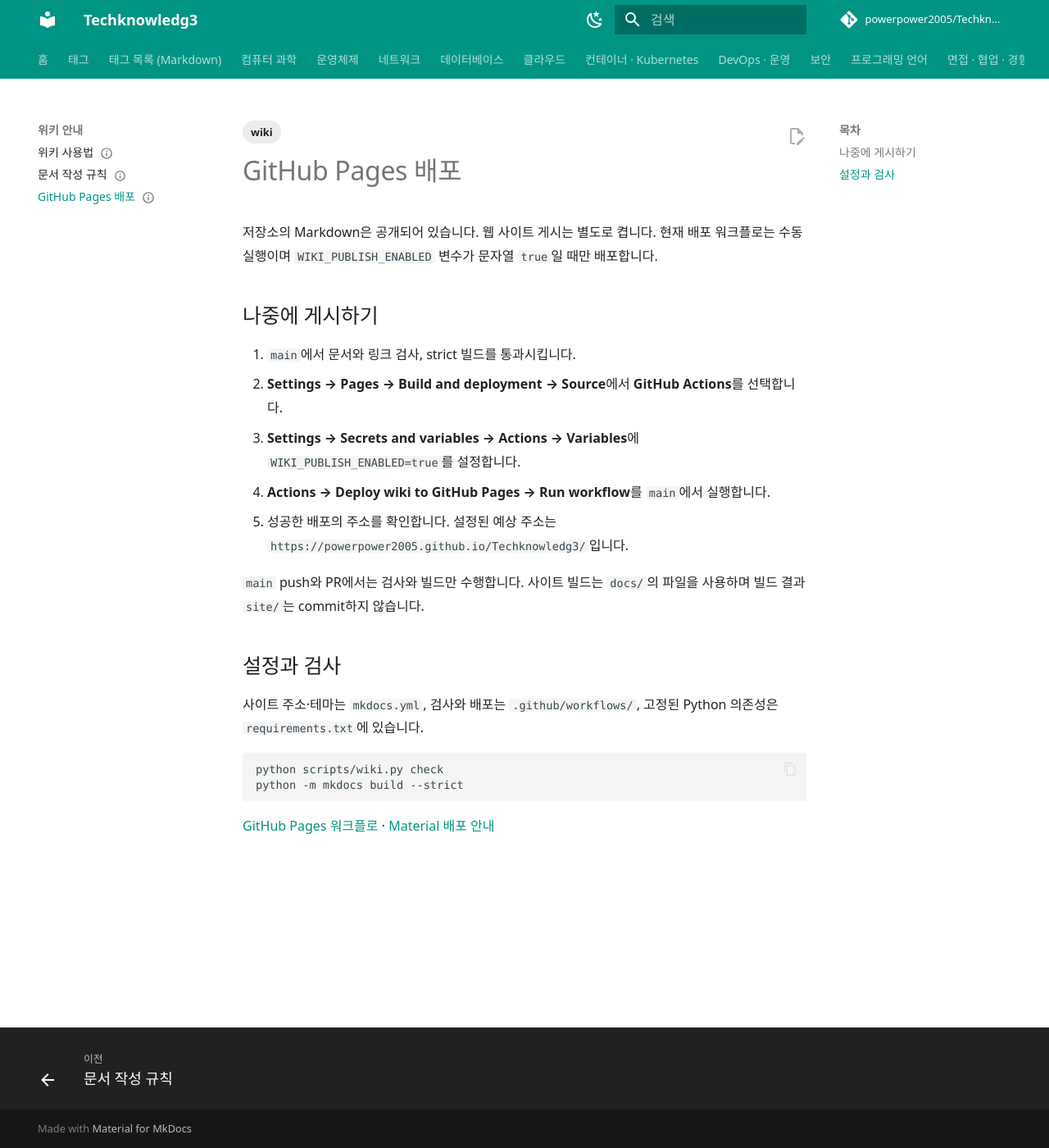
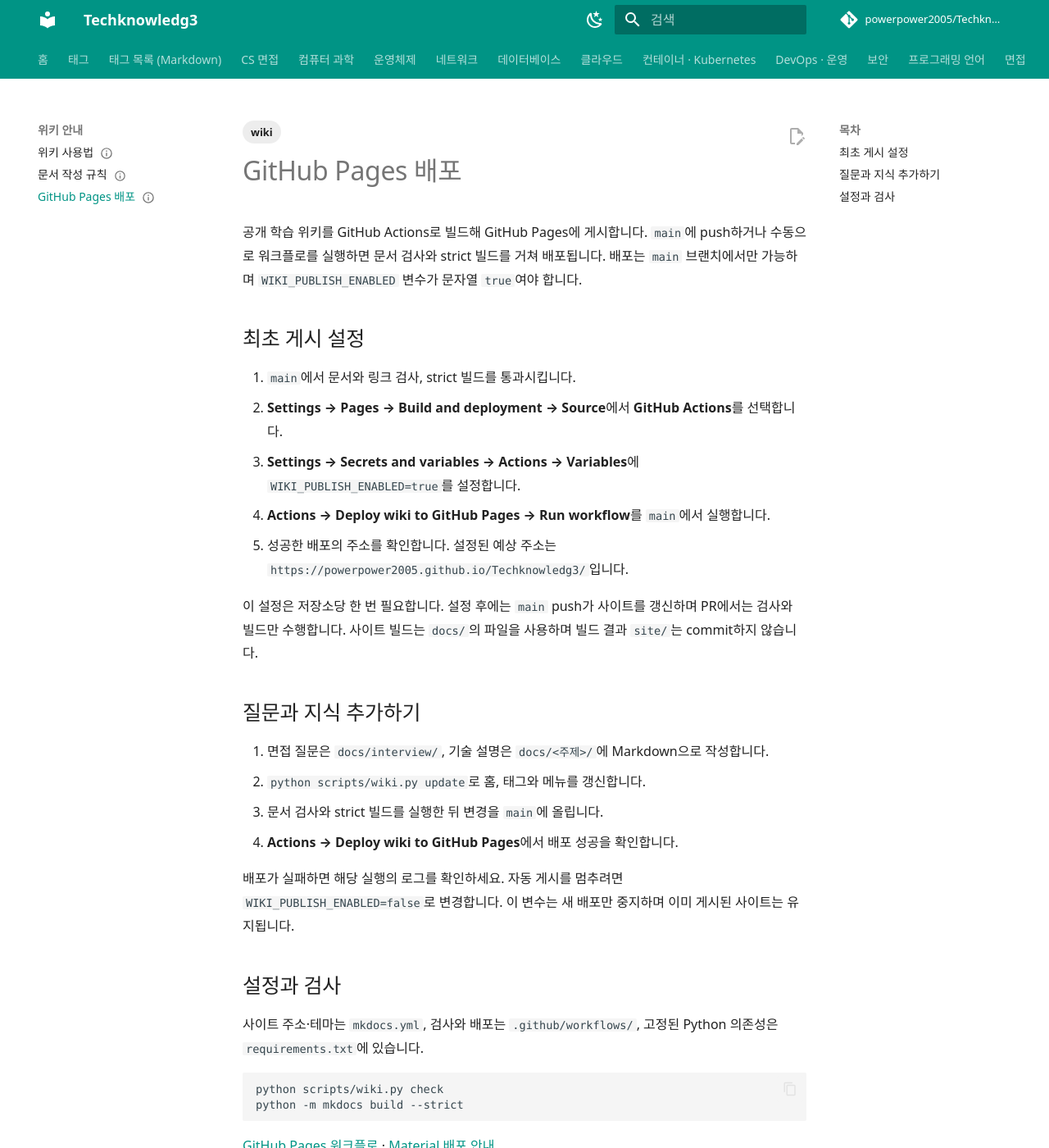
Before and after one commit to powerpower2005/Techknowledg3, an MkDocs documentation site: the page built from docs/guides/github-pages.md, in a window 1280 px wide and 1400 px high. Shown: the whole window at 82% size. Built offline with MkDocs 1.6.1 and Material for MkDocs 9.7.7, drawn with Linux system fonts in a browser that asks for light colours; comment, search, counter and statistics services are not loaded.

Commit message:
Add CS interview hub and automatic GitHub Pages publishing

```diff
--- a/docs/guides/github-pages.md
+++ b/docs/guides/github-pages.md
@@ -9,9 +9,9 @@
 
 # GitHub Pages 배포
 
-저장소의 Markdown은 공개되어 있습니다. 웹 사이트 게시는 별도로 켭니다. 현재 배포 워크플로는 수동 실행이며 `WIKI_PUBLISH_ENABLED` 변수가 문자열 `true`일 때만 배포합니다.
+공개 학습 위키를 GitHub Actions로 빌드해 GitHub Pages에 게시합니다. `main`에 push하거나 수동으로 워크플로를 실행하면 문서 검사와 strict 빌드를 거쳐 배포됩니다. 배포는 `main` 브랜치에서만 가능하며 `WIKI_PUBLISH_ENABLED` 변수가 문자열 `true`여야 합니다.
 
-## 나중에 게시하기
+## 최초 게시 설정
 
 1. `main`에서 문서와 링크 검사, strict 빌드를 통과시킵니다.
 2. **Settings → Pages → Build and deployment → Source**에서 **GitHub Actions**를 선택합니다.
@@ -19,7 +19,16 @@
 4. **Actions → Deploy wiki to GitHub Pages → Run workflow**를 `main`에서 실행합니다.
 5. 성공한 배포의 주소를 확인합니다. 설정된 예상 주소는 `https://powerpower2005.github.io/Techknowledg3/`입니다.
 
-`main` push와 PR에서는 검사와 빌드만 수행합니다. 사이트 빌드는 `docs/`의 파일을 사용하며 빌드 결과 `site/`는 commit하지 않습니다.
+이 설정은 저장소당 한 번 필요합니다. 설정 후에는 `main` push가 사이트를 갱신하며 PR에서는 검사와 빌드만 수행합니다. 사이트 빌드는 `docs/`의 파일을 사용하며 빌드 결과 `site/`는 commit하지 않습니다.
+
+## 질문과 지식 추가하기
+
+1. 면접 질문은 `docs/interview/`, 기술 설명은 `docs/<주제>/`에 Markdown으로 작성합니다.
+2. `python scripts/wiki.py update`로 홈, 태그와 메뉴를 갱신합니다.
+3. 문서 검사와 strict 빌드를 실행한 뒤 변경을 `main`에 올립니다.
+4. **Actions → Deploy wiki to GitHub Pages**에서 배포 성공을 확인합니다.
+
+배포가 실패하면 해당 실행의 로그를 확인하세요. 자동 게시를 멈추려면 `WIKI_PUBLISH_ENABLED=false`로 변경합니다. 이 변수는 새 배포만 중지하며 이미 게시된 사이트는 유지됩니다.
 
 ## 설정과 검사
 
--- a/mkdocs.yml
+++ b/mkdocs.yml
@@ -1,5 +1,5 @@
 site_name: Techknowledg3
-site_description: 공개 기술 학습 위키 · 주제와 태그로 탐색하는 지식 노트
+site_description: CS 면접 준비와 기술 지식 위키 · 질문, 주제와 태그로 탐색하는 학습 노트
 site_url: https://powerpower2005.github.io/Techknowledg3/
 repo_url: https://github.com/powerpower2005/Techknowledg3
 repo_name: powerpower2005/Techknowledg3
@@ -70,6 +70,9 @@
 - 홈: index.md
 - 태그: tags/index.md
 - 태그 목록 (Markdown): tags.md
+- CS 면접:
+  - 주제 목차: interview/index.md
+  - CS 면접 질문과 학습 순서: interview/cs-interview.md
 - 컴퓨터 과학:
   - 주제 목차: computer-science/index.md
   - 가상화: computer-science/virtualization.md
```
Also changed, not shown: README.md (+6 -3 lines), docs/guides/wiki.md (+2 -1 lines), docs/index.md (+8 -2 lines), docs/interview/cs-interview.md (added, +79 -0 lines), docs/interview/index.md (added, +16 -0 lines), docs/tags.md (+6 -1 lines), templates/interview.md (added, +31 -0 lines), 2 other files.
